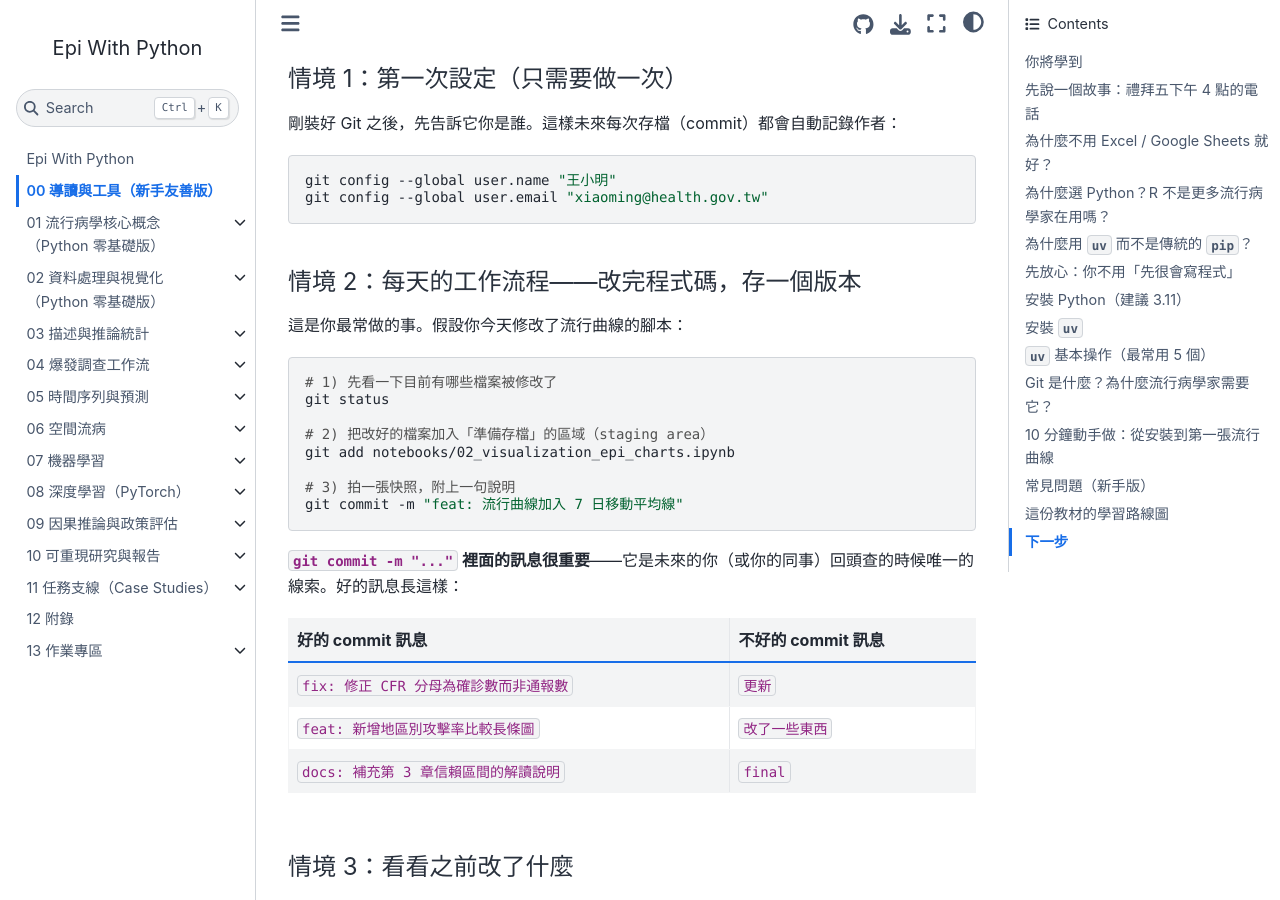
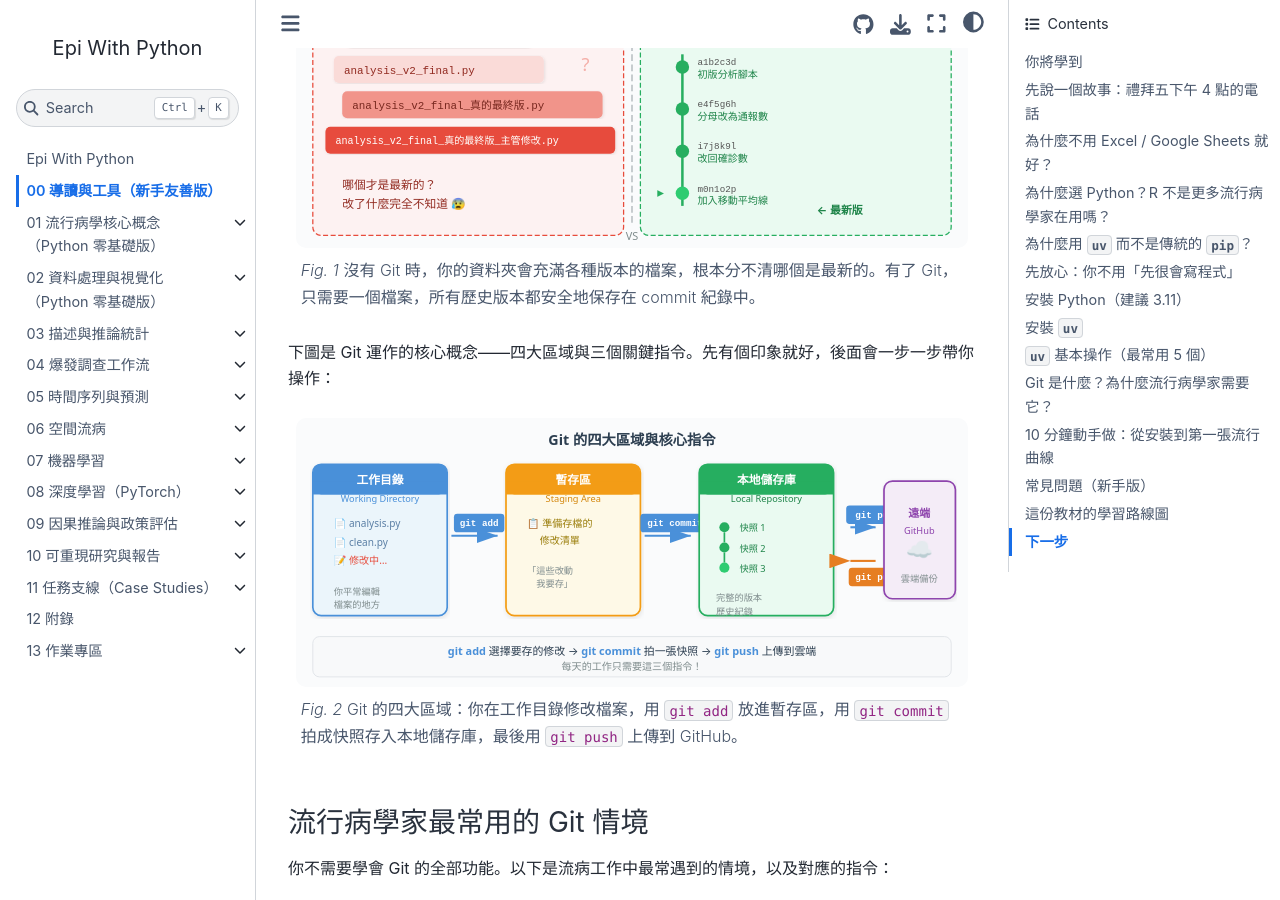
Before and after one commit to ancientsky/python4epi, a Jupyter Book: the page built from book/chapters/00_guide.md, in a window 1280 px wide and 900 px high, scrolled down 7432 px. Built offline with Jupyter Book 1.0.4 settings and Sphinx 7.4.7 and the Sphinx Book theme 1.1.4, drawn with Linux system fonts in a browser that asks for light colours; some of the changed text lies outside the part shown.

Commit message:
feat: add SVG diagrams to guide chapter for Git workflow visualization
Add 5 SVG diagrams to Ch 00 (導讀與工具) to enhance contextual
explanations and better illustrate Git concepts for beginners:

- git_version_chaos: file chaos without Git vs clean history with Git
- git_three_areas: working directory → staging → repo → remote flow
- git_daily_workflow: daily edit → status → add → commit cycle
- git_branching: parallel universe metaphor with merge/discard paths
- learning_roadmap: visual chapter progression (foundation vs elective)

https://claude.ai/code/session_019BER3fvbRNuaTtM4oTFjXT

````diff
--- a/book/chapters/00_guide.md
+++ b/book/chapters/00_guide.md
@@ -250,6 +250,24 @@ analysis_v2_final_真的最終版_主管修改.py
 
 **用了 Git 之後，你只需要一個 `analysis.py`，所有歷史版本都安全地保存在背後。**
 
+```{figure} images/git_version_chaos.svg
+:name: fig-git-version-chaos
+:alt: 沒有 Git 時檔案版本混亂 vs 有 Git 時只需要一個檔案
+:width: 100%
+
+沒有 Git 時，你的資料夾會充滿各種版本的檔案，根本分不清哪個是最新的。有了 Git，只需要一個檔案，所有歷史版本都安全地保存在 commit 紀錄中。
+```
+
+下圖是 Git 運作的核心概念——四大區域與三個關鍵指令。先有個印象就好，後面會一步一步帶你操作：
+
+```{figure} images/git_three_areas.svg
+:name: fig-git-three-areas
+:alt: Git 四大區域：工作目錄、暫存區、本地儲存庫、遠端 GitHub
+:width: 100%
+
+Git 的四大區域：你在**工作目錄**修改檔案，用 `git add` 放進**暫存區**，用 `git commit` 拍成**快照**存入本地儲存庫，最後用 `git push` 上傳到 GitHub。
+```
+
 ### 流行病學家最常用的 Git 情境
 
 你不需要學會 Git 的全部功能。以下是流病工作中最常遇到的情境，以及對應的指令：
@@ -276,6 +294,14 @@ git add notebooks/02_visualization_epi_charts.ipynb
 
 # 3) 拍一張快照，附上一句說明
 git commit -m "feat: 流行曲線加入 7 日移動平均線"
+```
+
+```{figure} images/git_daily_workflow.svg
+:name: fig-git-daily-workflow
+:alt: 每天的 Git 工作流程：修改 → git status → git add → git commit
+:width: 100%
+
+每天的工作流程就是這四步：修改程式碼、檢查狀態、加入暫存、拍快照存檔。每完成一個小步驟就重複一次。
 ```
 
 **`git commit -m "..."` 裡面的訊息很重要**——它是未來的你（或你的同事）回頭查的時候唯一的線索。好的訊息長這樣：
@@ -344,6 +370,14 @@ git merge try-r0-method
 
 # 如果試失敗了，直接切回去，什麼都沒影響
 git checkout main
+```
+
+```{figure} images/git_branching.svg
+:name: fig-git-branching
+:alt: Git 分支概念：從 main 岔出分支實驗，成功則合併，失敗則捨棄
+:width: 100%
+
+分支就像平行宇宙——從 main 岔出一條線去實驗，成功了合併（merge）回來，失敗了直接切回 main，完全不影響原本的程式碼。
 ```
 
 分支就像平行宇宙——在另一條線上實驗，成功了再合併回來，失敗了就丟掉，不會影響原本的程式碼。
@@ -514,6 +548,14 @@ uv run jupyter lab
 
 **前 4 章是基礎**，建議按順序學。第 5 章之後可以跳著看，挑你工作或研究需要的主題。
 
+```{figure} images/learning_roadmap.svg
+:name: fig-learning-roadmap
+:alt: 學習路線圖：Ch 00-04 基礎必修，Ch 05-11 進階選修
+:width: 100%
+
+藍色區塊是基礎必修（Ch 00–04），建議按順序完成。紫色區塊是進階選修（Ch 05–11），完成基礎後可依需求任選。
+```
+
 ---
 
 ## 下一步
````
Also changed, not shown: book/chapters/images/git_branching.svg (added), book/chapters/images/git_daily_workflow.svg (added), book/chapters/images/git_three_areas.svg (added), book/chapters/images/git_version_chaos.svg (added), book/chapters/images/learning_roadmap.svg (added).
